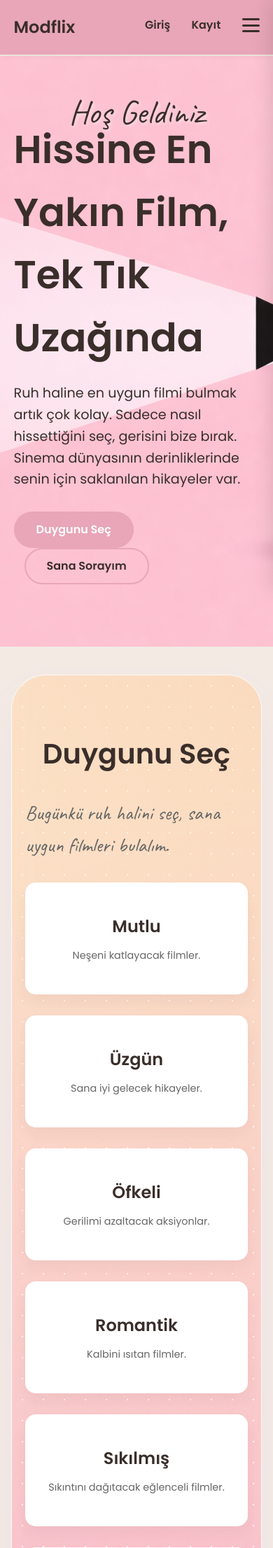
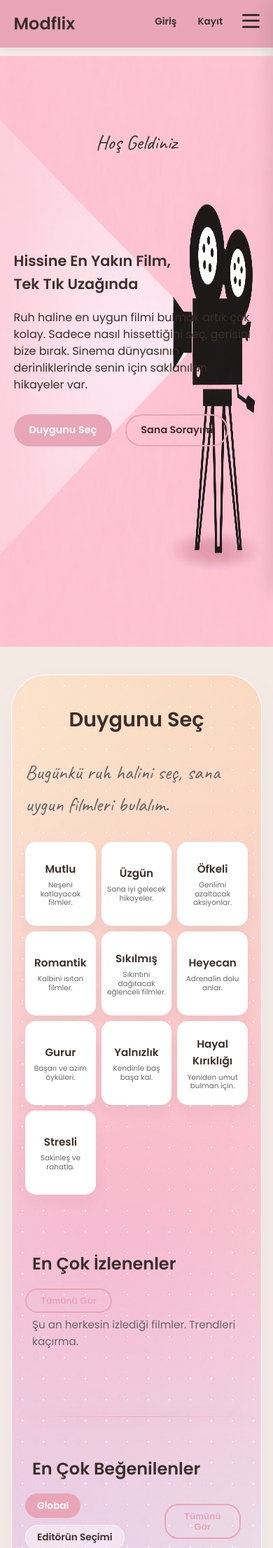
Before and after one commit to leylaerdgn/Modflix, a Flask app: page / in a window 390 px wide. Shown: the top 2212 px of the page at 70% size. Run offline with Flask 3, Linux system fonts and the light colour scheme; data that the repository does not hold is empty.

Commit message:
Mobil uyumluluk için CSS düzenlendi ve responsive.css eklendi

```diff
--- /dev/null
+++ b/static/responsive.css
@@ -0,0 +1,177 @@
+/* ========================================= */
+/* MOBİL UYUM (RESPONSIVE) AYARLARI          */
+/* ========================================= */
+
+@media (max-width: 768px) {
+    /* Üst Menü (Navbar) Küçültmeleri */
+    .top-bar {
+        padding: 15px 5%;
+        font-size: 1rem;
+    }
+    .top-bar nav a {
+        margin-left: 10px;
+        font-size: 0.85rem;
+        padding: 3px 8px !important;
+    }
+    .hamburger-menu-container {
+        margin-left: 15px;
+    }
+
+    /* Giriş / Karşılama Ekranı (Hero) */
+    .hero {
+        height: 100svh; /* Mobil tarayıcıların alt/üst çubuklarını hesaba katarak tam ekrana sığdırır */
+        background-size: 100% 100%; /* Resmi mobilde de kırpmadan ekrana tam sığdırır */
+    }
+    .hero-welcome {
+        font-size: 1.8rem;
+        top: 12%;
+    }
+    .hero-right h1 {
+        font-size: 1.3rem;
+    }
+    .hero-right p {
+        font-size: 1rem;
+        line-height: 1.5; /* Satır aralığını açarak okunabilirliği artırır */
+    }
+    .scroll-btn {
+        padding: 10px 20px;
+        font-size: 0.9rem;
+        margin-bottom: 10px;
+    }
+
+    /* Film Detay Modalı - Dikey Hizalama */
+    .detail-body {
+        flex-direction: column;
+        align-items: center;
+    }
+    .detail-body img {
+        width: 100%;
+        max-width: 250px;
+    }
+    .detail-info {
+        min-width: 100%;
+        text-align: center;
+    }
+    .action-buttons {
+        justify-content: center;
+        flex-wrap: wrap;
+    }
+
+    /* Hakkımızda Sayfası (Kutuları Ortala ve Tam Genişlik Yap) */
+    .about-box {
+        width: 100% !important;
+        padding: 25px;
+        border-radius: 20px !important;
+        align-self: center !important;
+    }
+
+    /* Yapay Zeka Sohbet & Öneri Arayüzü */
+    .recommendation-content {
+        padding: 20px;
+        width: 95%;
+    }
+    .message {
+        max-width: 90%;
+        font-size: 0.9rem;
+    }
+
+    /* Duygu Kutucukları - Yan Yana 3 Tane */
+    .grid {
+        grid-template-columns: repeat(3, 1fr);
+        gap: 8px; /* Mobilde aralarındaki boşluğu daralt */
+    }
+    .mood-card {
+        padding: 15px 5px;
+        height: 120px; /* Yüksekliği küçült */
+    }
+    .mood-card h3 {
+        font-size: 0.95rem;
+        margin-bottom: 5px;
+    }
+    .mood-card p {
+        font-size: 0.65rem;
+        line-height: 1.2;
+    }
+
+    /* Başlıklar ve Boşluklar */
+    .moods-container, .popular-page-container {
+        padding: 40px 5%;
+    }
+    .moods-container h2 {
+        font-size: 1.8rem;
+    }
+    .popular-section h3 {
+        font-size: 1.5rem;
+    }
+
+    /* Popüler Filmler ve En Çok Beğenilenler - Mobilde 4 Film Gösterme */
+    .popular-scroll-container {
+        gap: 8px;
+        padding: 10px 5px;
+    }
+    .popular-movie-card {
+        min-width: 22vw; /* Ekranda yan yana yaklaşık 4 film görünmesi için */
+        width: 22vw;
+    }
+    .popular-movie-card img {
+        height: auto;
+        aspect-ratio: 2 / 3; /* Afişin bozulmadan orantılı küçülmesi için */
+    }
+    .popular-scroll-container.grid-view {
+        grid-template-columns: repeat(4, 1fr) !important;
+        gap: 8px;
+    }
+
+    /* Kart İçi Detayların (Yazı, Puan, Buton) Mobilde Küçültülmesi */
+    .card-overlay {
+        padding: 5px;
+    }
+    .card-overlay div:first-child {
+        font-size: 0.65rem !important; /* Film başlığını küçült */
+        line-height: 1.1 !important;
+        white-space: nowrap; /* Uzun başlıkların kart dışına taşmasını önler */
+        overflow: hidden;
+        text-overflow: ellipsis;
+    }
+    .card-meta {
+        font-size: 0.55rem;
+        flex-direction: column; /* Yıldız puanı ve yılı alt alta alarak sığdır */
+        gap: 2px;
+        margin-top: 2px;
+    }
+    .rank-badge {
+        font-size: 0.6rem;
+        padding: 2px 5px;
+    }
+    .fav-btn {
+        width: 22px;
+        height: 22px;
+        top: 4px;
+        right: 4px;
+    }
+    .fav-btn svg {
+        width: 12px;
+        height: 12px;
+    }
+
+    /* Sayfa Sonu Yapay Zeka (AI Chat Teaser) Kısmını Küçültme */
+    .ai-chat-teaser {
+        margin: 40px auto;
+        padding: 25px 15px;
+        width: 90%;
+    }
+    .ai-chat-teaser h2 {
+        font-size: 1.1rem; /* Yazıyı mobilde estetik duracak kadar küçülttük */
+        line-height: 1.4;
+    }
+    .teaser-input-container {
+        flex-direction: column; /* Mobilde input ve butonu alt alta aldık */
+        margin-top: 15px;
+    }
+    .teaser-input-container input,
+    .teaser-input-container button {
+        width: 100%; /* Tam genişlik verip tasarıma oturttuk */
+        padding: 10px 15px;
+        font-size: 0.9rem;
+    }
+}
--- a/templates/base.html
+++ b/templates/base.html
@@ -13,6 +13,7 @@
     <!-- CSS Bağlantısı -->
     <link rel="stylesheet" href="{{ url_for('static', filename='style.css') }}">
     <link rel="stylesheet" href="{{ url_for('static', filename='menu.css') }}">
+    <link rel="stylesheet" href="{{ url_for('static', filename='responsive.css') }}">
 
     {% block head %}{% endblock %}
 
```
Also changed, not shown: static/style.css (line endings or trailing spaces).
